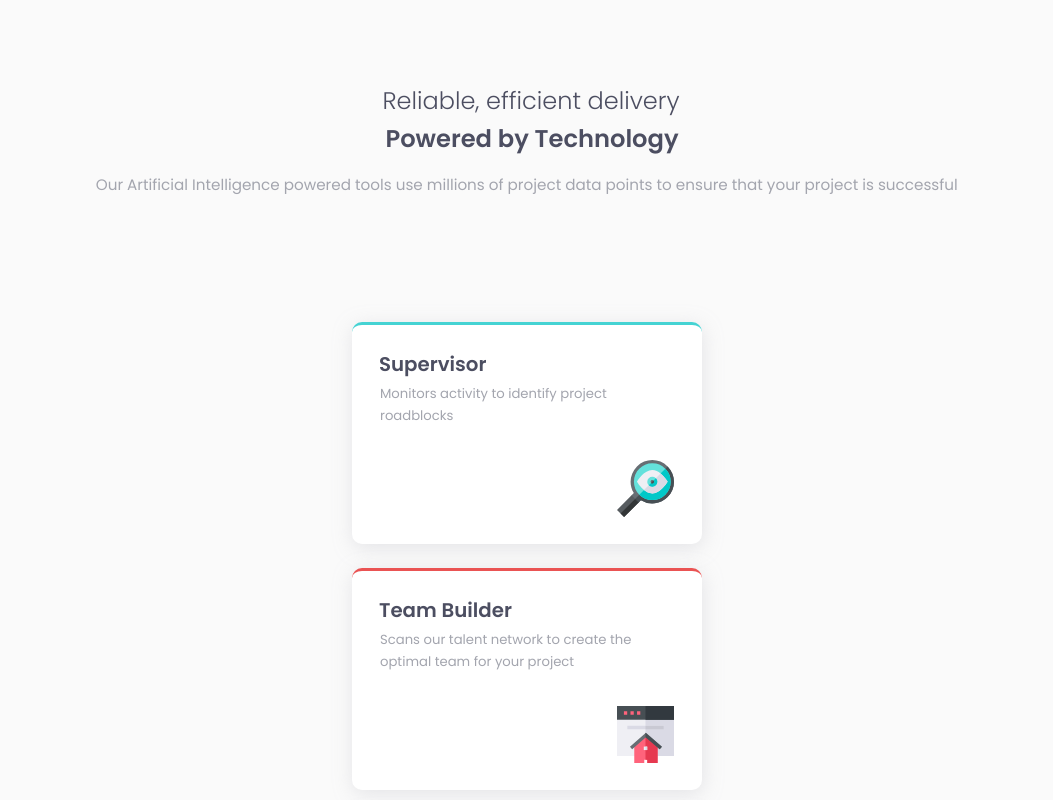
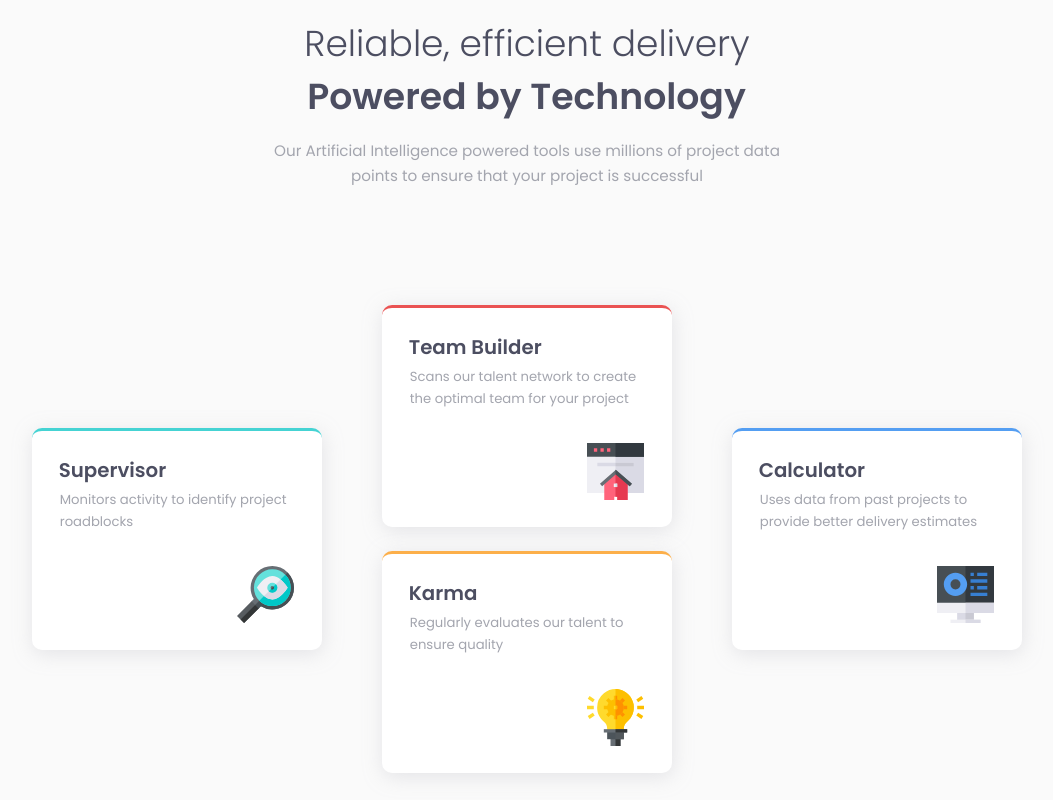
Before and after one commit to JCDMeira/four-card, a React (Create React App) app: page / in a window 1280 px wide. Shown: the top 800 px of the page, without its empty margins (113-1166 px from the left). Built offline with nearby package versions, Linux system fonts and the light colour scheme.

Commit message:
Add: header stylo for desktop

```diff
--- a/src/App.css
+++ b/src/App.css
@@ -110,3 +110,59 @@ html {
     justify-content: center;
   }
 }
+
+@media (min-width: 1200px) {
+  .conteiner {
+    width: 100%;
+    height: 100vh;
+    display: flex;
+    justify-content: center;
+    align-items: center;
+    background: #fafafa;
+  }
+
+  .content {
+    width: 100%;
+    max-width: 120rem;
+    height: 100vh;
+    max-height: 80rem;
+    background: #fafafa;
+  }
+
+  .header {
+    width: 100%;
+    max-width: 120rem;
+    height: 23rem;
+    padding: 0;
+    background: #fafafa;
+  }
+  .header h1 {
+    font-weight: 300;
+    font-size: 36px;
+    line-height: 54px;
+    margin: 1.7rem 0 0 0;
+  }
+  .header h1 + h1 {
+    margin: -0.1rem 0.3rem 0 0;
+  }
+  .header h1 span {
+    font-size: 36.2px;
+    line-height: 42px;
+  }
+
+  .header p {
+    font-size: 15.2px;
+    line-height: 25px;
+    padding: 0 34.6rem;
+    margin: 1.4rem 0 0 0;
+  }
+
+  .fieldCards {
+    width: 100%;
+    max-width: 120rem;
+    height: 56rem;
+    padding: 0;
+    display: flex;
+    justify-content: center;
+  }
+}
```
